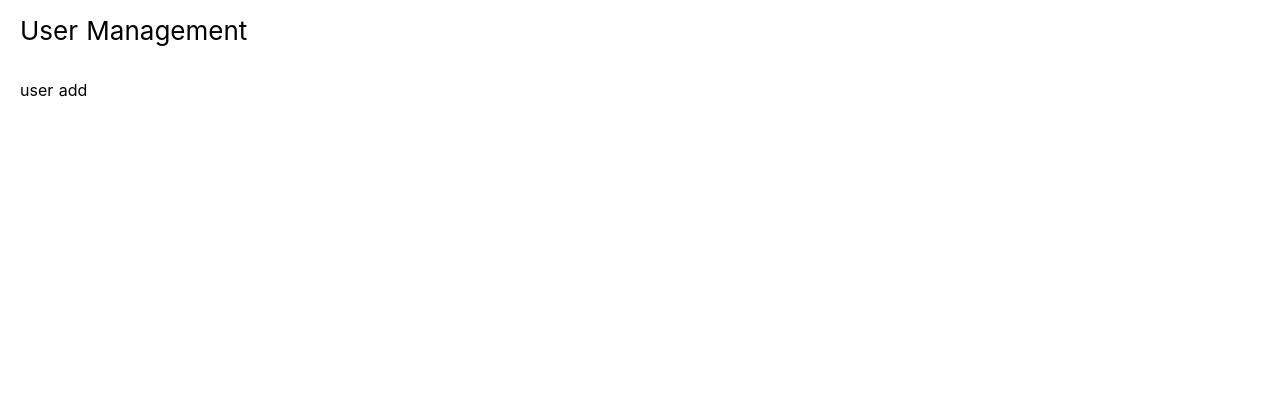
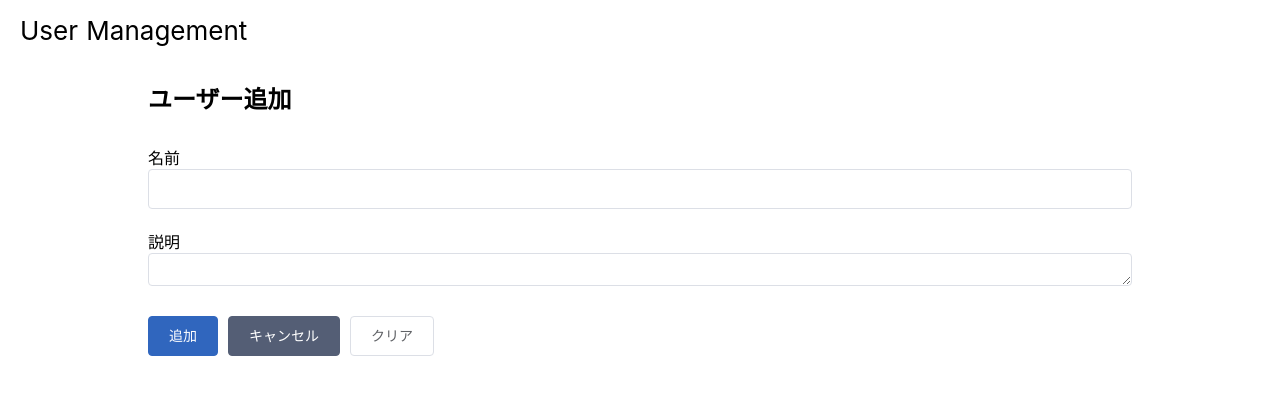
Before and after one commit to tee-talog/portfolio-management-user, a Nuxt app: page /user/add in a window 1280 px wide. Shown: the top 394 px of the page. Built offline with nearby package versions, Linux system fonts and the light colour scheme.

Commit message:
construct user add page

```diff
--- a/pages/user/add.vue
+++ b/pages/user/add.vue
@@ -1,13 +1,74 @@
 <template>
-  <div class="container">user add</div>
+  <div class="add-container">
+    <h2 class="subtitle">ユーザー追加</h2>
+    <form class="form">
+      <div class="form_name">
+        <label for="name">名前</label>
+        <el-input id="name" v-model="name" clearable />
+      </div>
+
+      <div class="form_biography">
+        <label for="biography">説明</label>
+        <el-input id="biography" v-model="biography" type="textarea" autosize clearable />
+      </div>
+
+      <div class="form_actions">
+        <el-button :disabled="processing" type="primary" @click="addUser">追加</el-button>
+        <el-button :disabled="processing" type="info" @click="historyBack">キャンセル</el-button>
+        <el-button :disabled="processing" @click="clearValues">クリア</el-button>
+      </div>
+    </form>
+  </div>
 </template>
 
 <script lang="ts">
-import { defineComponent } from '@vue/composition-api'
+import { defineComponent, ref } from '@vue/composition-api'
 
 export default defineComponent({
-  setup() {
-    return {}
+  setup(_props, context) {
+    const name = ref('')
+    const biography = ref('')
+    const processing = ref(false)
+
+    const addUser = () => {
+      // TODO
+      processing.value = true
+    }
+
+    const historyBack = () => {
+      context.root.$router.back()
+      processing.value = true
+    }
+
+    const clearValues = () => {
+      name.value = ''
+      biography.value = ''
+    }
+
+    return { name, biography, addUser, historyBack, clearValues, processing }
   },
 })
 </script>
+
+<style scoped>
+.add-container {
+  margin: 0 10vw;
+}
+
+.subtitle {
+  margin-bottom: 30px;
+}
+
+.form {
+  width: 100%;
+}
+
+.form_name,
+.form_bioraphy {
+  margin: 20px 0;
+}
+
+.form_actions {
+  margin-top: 30px;
+}
+</style>
```
